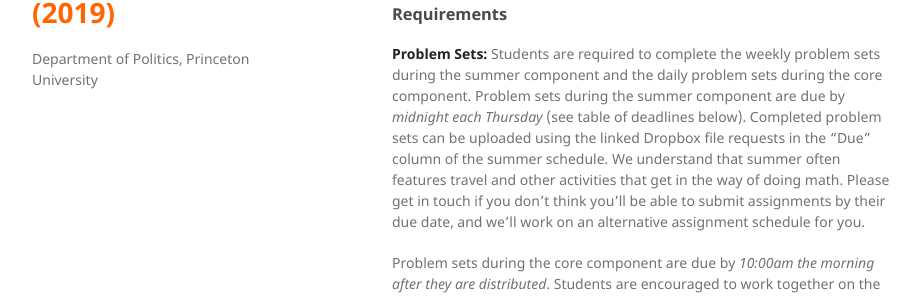
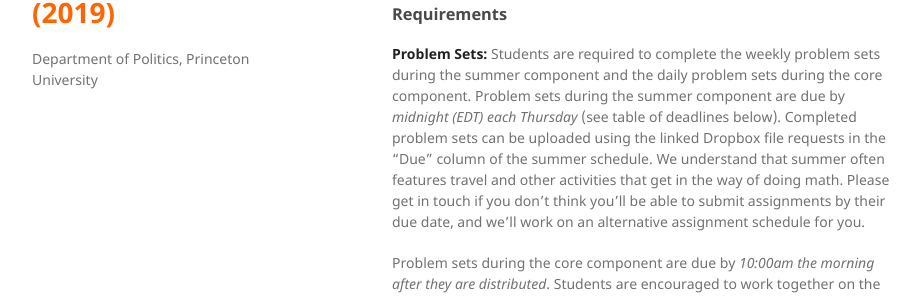
Before and after one commit to brendancooley/imps2019, a Jekyll site: the page built from index.md, in a window 1280 px wide and 900 px high, scrolled down 1413 px. Shown: the part 153-450 px from the top of the window, without its empty margins (178-1098 px from the left). Built offline with Jekyll 4.4.1, drawn with Linux system fonts in a browser that asks for light colours; nearby versions of some CDN libraries; a script that is not in the unit is left out; our own code applies the rules of GitHub Pages for plain Markdown files.

Commit message:
quick update

```diff
--- a/index.md
+++ b/index.md
@@ -44,7 +44,7 @@ The core component of the course will meet weekdays between August 26 and Septem
 
 ### Requirements
 
-**Problem Sets:** Students are required to complete the weekly problem sets during the summer component and the daily problem sets during the core component. Problem sets during the summer component are due by *midnight each Thursday* (see table of deadlines below). Completed problem sets can be uploaded using the linked Dropbox file requests in the "Due" column of the summer schedule. We understand that summer often features travel and other activities that get in the way of doing math. Please get in touch if you don't think you'll be able to submit assignments by their due date, and we'll work on an alternative assignment schedule for you.
+**Problem Sets:** Students are required to complete the weekly problem sets during the summer component and the daily problem sets during the core component. Problem sets during the summer component are due by *midnight (EDT) each Thursday* (see table of deadlines below). Completed problem sets can be uploaded using the linked Dropbox file requests in the "Due" column of the summer schedule. We understand that summer often features travel and other activities that get in the way of doing math. Please get in touch if you don't think you'll be able to submit assignments by their due date, and we'll work on an alternative assignment schedule for you.
 
 Problem sets during the core component are due by *10:00am the morning after they are distributed*. Students are encouraged to work together on the problem sets, but are expected to write up their solutions individually. The camp will conclude with a final exam given in class at *TBA*.
 
@@ -81,7 +81,7 @@ Because Moore and Siegel's treatment of linear algebra is somewhat terse, we rec
 
 | Post   | Due    | Topic                                          | Video              | Reading                                        | Solutions |
 |--------|--------|------------------------------------------------|--------------------|------------------------------------------------|---|
-| Jun 14 | Jun 20 | Building Blocks, Functions, Limits, Continuity | MS 1-2             | MS 1-4                                         | Solutions |
+| [Jun 14](materials/summer_exercises/ps1.pdf) | [Jun 20](https://www.dropbox.com/request/IA8J1w1colnUbXN3r3Vt) | Building Blocks, Functions, Limits, Continuity | MS 1-2             | MS 1-4                                         | Solutions |
 | Jun 21 | Jun 27 | Differentiation                                | MS 3-4             | MS 5-6                                         | Solutions |
 | Jun 28 | Jul 4  | Integration                                    | MS 5               | MS 7                                           | Solutions |
 | Jul 5  | Jul 11 | Optimization                                   | MS 6               | MS 8                                           | Solutions |
```
Also changed, not shown: 1 other file.
